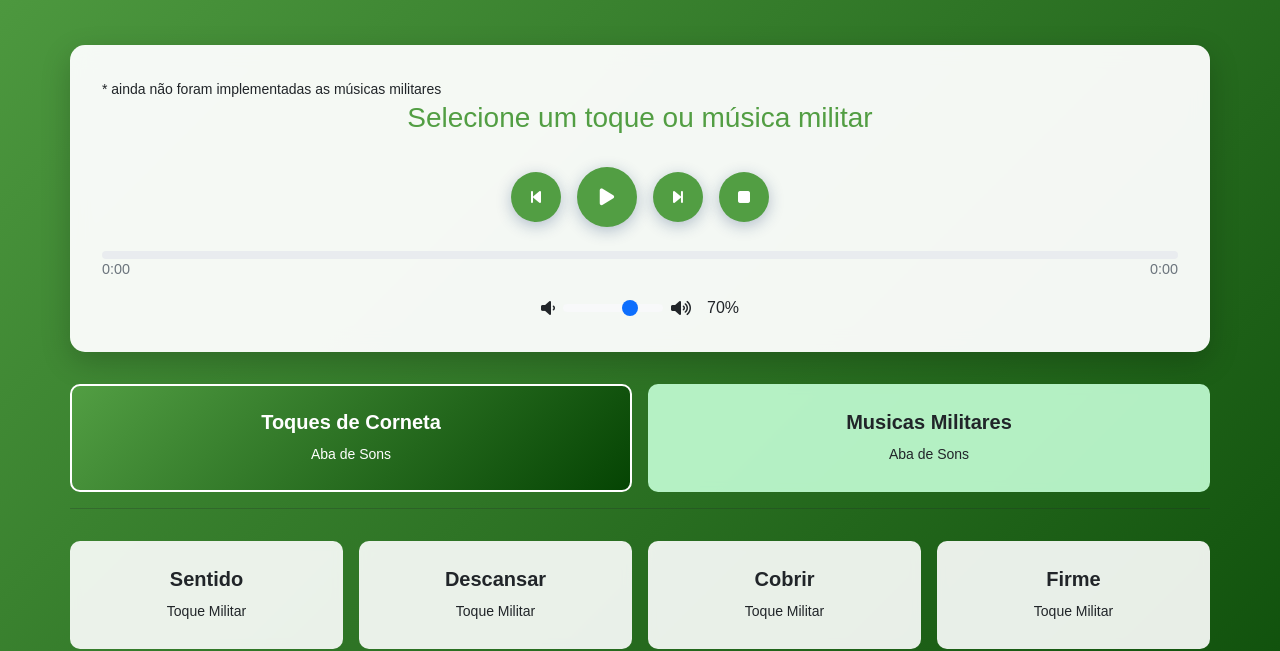
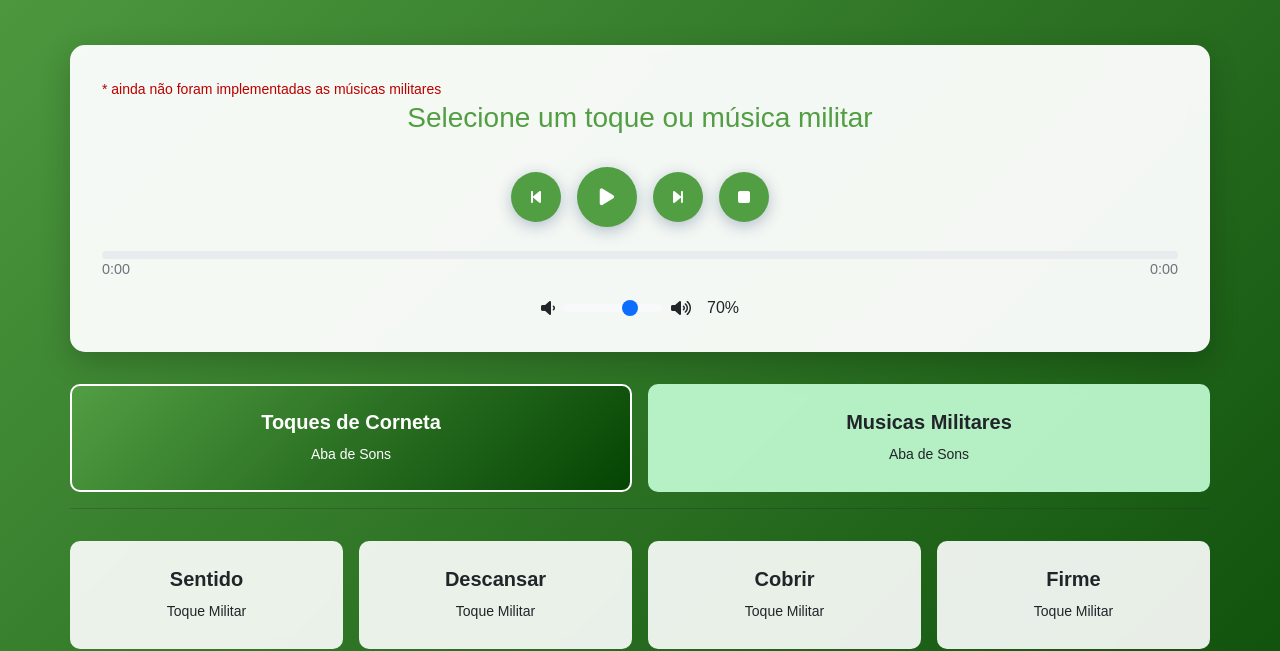
Before and after one commit to thiago-o-dev/AuxDeCorneta, a plain HTML site: page index.html in a window 1280 px wide. Shown: the part 169-820 px from the top of the page. Drawn offline with nearby package versions, Linux system fonts and the light colour scheme.

Commit message:
aviso de músicas não implementadas destacado

```diff
--- a/index.html
+++ b/index.html
@@ -16,7 +16,7 @@
         </div>
 
         <div class="audio-player">
-            <small>* ainda não foram implementadas as músicas militares</small>
+            <small style="color: #B00;">* ainda não foram implementadas as músicas militares</small>
             <div class="current-track">
                 <h3 id="currentTrackName">Selecione um toque ou música militar</h3>
                 <div class="loading" id="loading">
```
